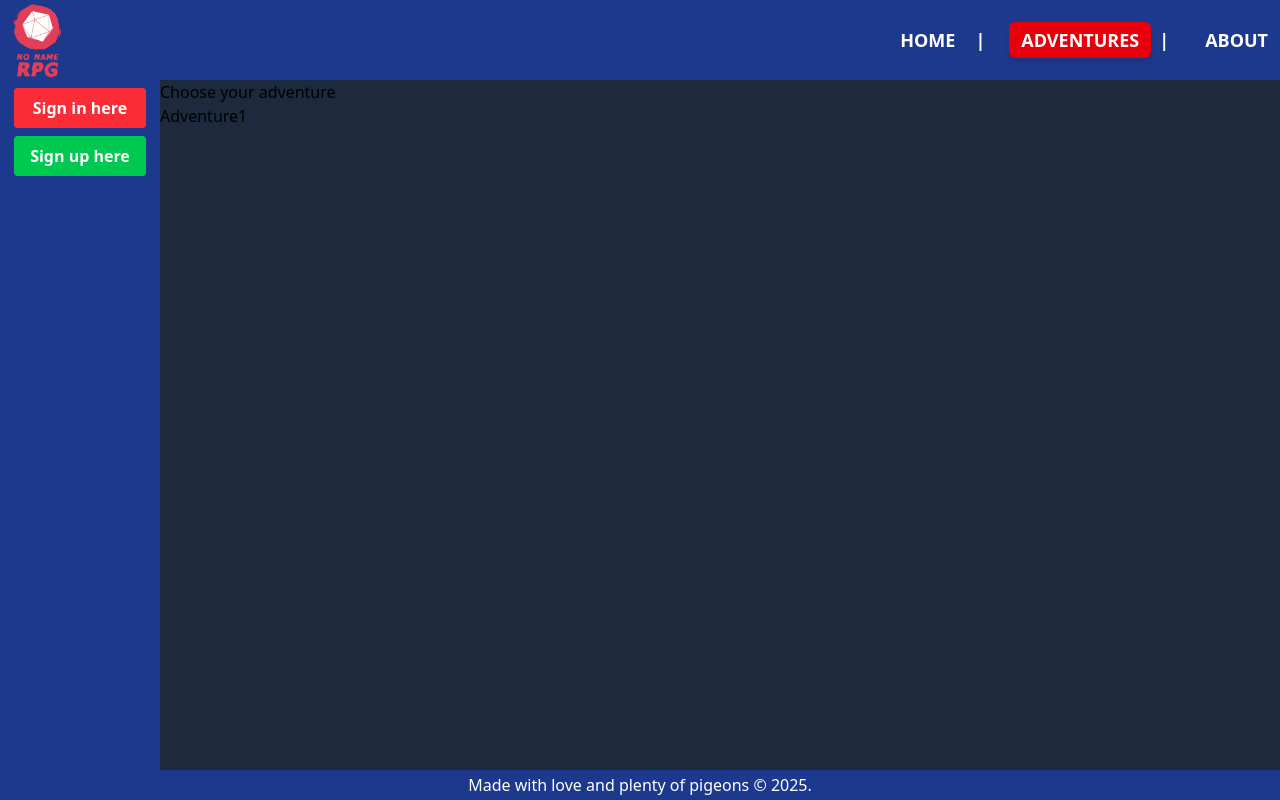
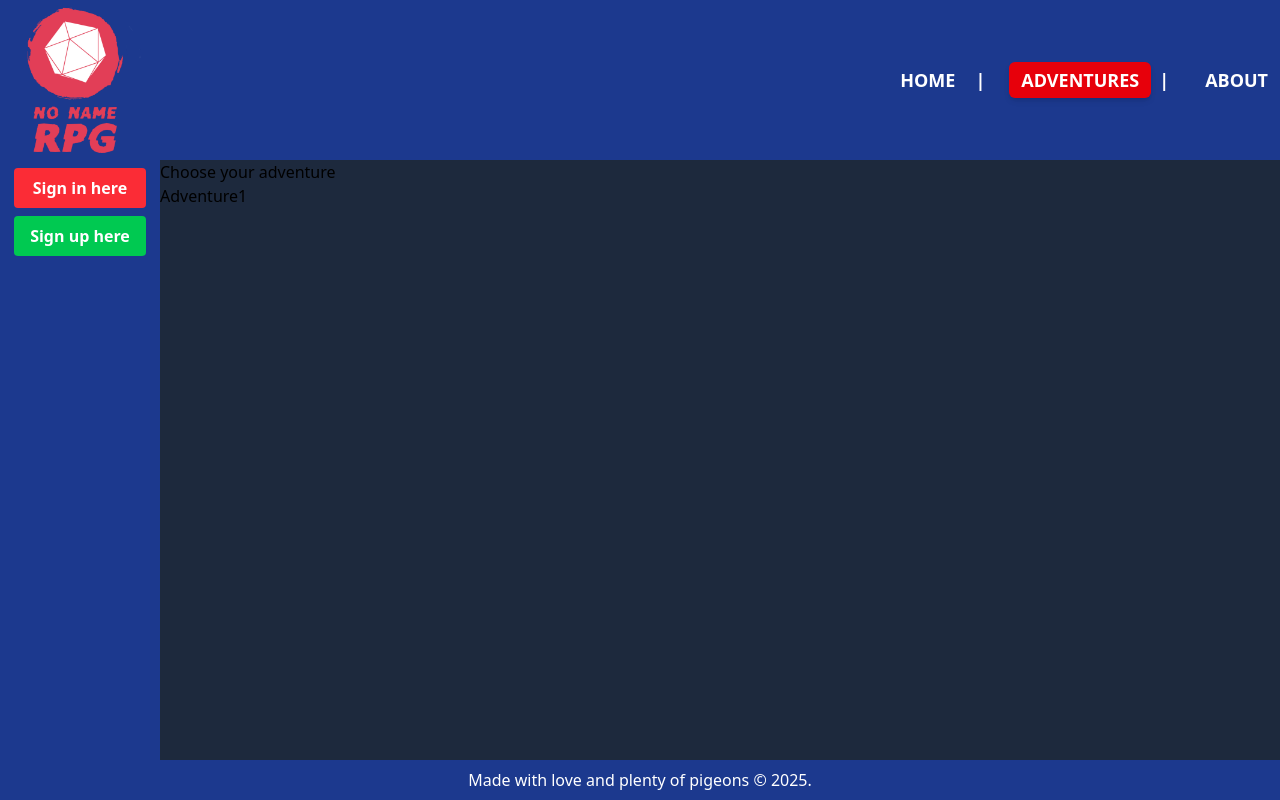
Before and after one commit to jmegabassd/week-12-project, a Next.js app: page /adventures in a window 1280 px wide. Built offline with nearby package versions, Linux system fonts and the light colour scheme; no server answers.

Commit message:
Chore: fix landscape mode on mobile

```diff
--- a/src/app/adventures/page.js
+++ b/src/app/adventures/page.js
@@ -1,5 +1,6 @@
 import Link from "next/link";
 import CharacterComponent from "@/components/Character";
+import adventures from "@/styles/adventures.module.css";
 
 export const metadata = {
   title: "Adventure Page - No-Name RPG",
@@ -9,12 +10,10 @@ export const metadata = {
 export default function AdventurePage() {
   const activeCharacter = CharacterComponent();
   return (
-    <div className="bg-slate-800">
-      <div>
-        <h1>Choose your adventure</h1>
-        <Link href={"/adventures/adventure1"}>Adventure1</Link>
-        <p>{activeCharacter.name}</p>
-      </div>
+    <div className={`${adventures.maincontainer} bg-slate-800`}>
+      <h1>Choose your adventure</h1>
+      <Link href={"/adventures/adventure1"}>Adventure1</Link>
+      <p>{activeCharacter.name}</p>
     </div>
   );
 }
--- a/src/app/globals.css
+++ b/src/app/globals.css
@@ -20,7 +20,7 @@ body {
   }
 }
 
-@media only screen and (orientation: landscape) {
+@media only screen and (max-width: 940px) and (orientation: landscape) {
   body {
     grid-template-columns: 160px 1fr;
     grid-template-rows: 80px 1fr 30px;
--- a/src/styles/header.module.css
+++ b/src/styles/header.module.css
@@ -40,7 +40,7 @@
   }
 }
 
-@media only screen and (orientation: landscape) {
+@media only screen and (max-width: 940px) and (orientation: landscape) {
   .imagecontainer {
     position: relative;
     width: 75px;
```
